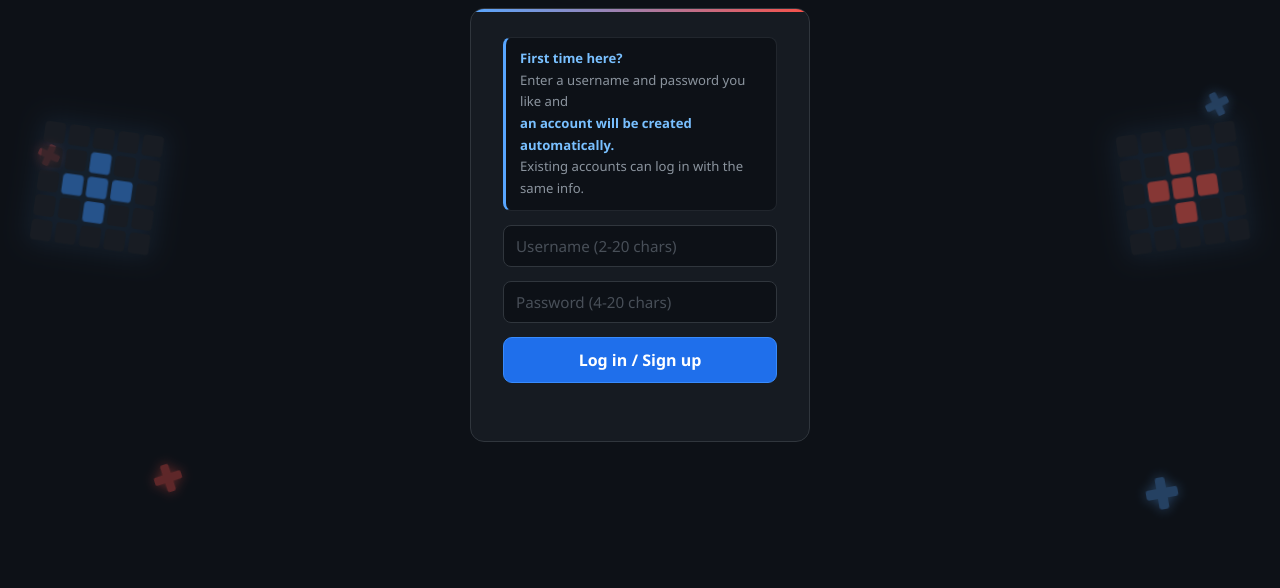
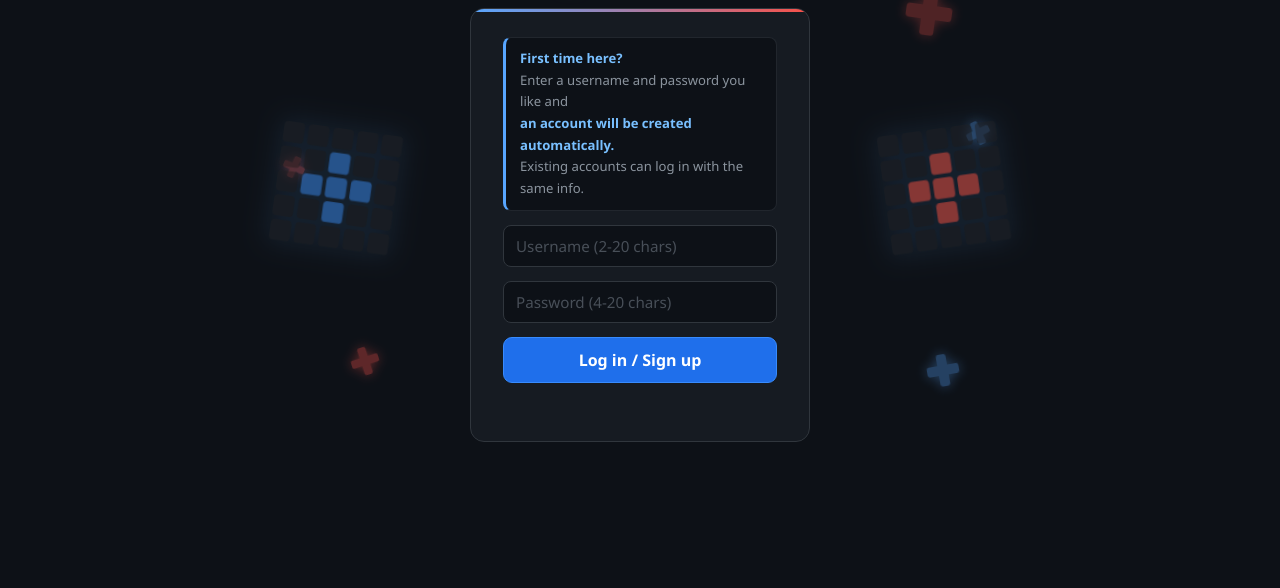
Before and after one commit to YeomBoSeong/GridCross, a website: page territory_game_online.html in a window 1280 px wide. Shown: the part 212-800 px from the top of the page. Drawn offline with Linux system fonts and the light colour scheme.

Commit message:
style: 로그인 장식을 카드 기준 고정폭 스테이지에 배치
장식·미니보드가 뷰포트 %기준으로 배치돼 초광폭 화면에서
카드와 너무 멀어지던 문제 수정. 760px 고정폭 스테이지로
감싸 화면 크기와 무관하게 카드 주변 적당한 거리 유지

```diff
--- a/territory_game_online.html
+++ b/territory_game_online.html
@@ -130,7 +130,9 @@ body{
 #login-err{font-size:.85rem;color:var(--red);text-align:center;min-height:1.2em;}
 
 /* login — cross-block decoration */
-.login-deco{position:absolute;inset:0;overflow:hidden;pointer-events:none;z-index:0;}
+.login-stage{position:relative;width:100%;max-width:760px;
+    display:flex;flex-direction:column;align-items:center;gap:20px;}
+.login-deco{position:absolute;inset:0;overflow:visible;pointer-events:none;z-index:0;}
 .login-deco .lcross{position:absolute;animation:loginFloat 8s ease-in-out infinite;
     animation-delay:var(--d,0s);opacity:var(--o,.22);filter:drop-shadow(0 0 6px var(--c,#58a6ff));}
 .login-deco .lcross rect{fill:var(--c,#58a6ff);}
@@ -547,6 +549,7 @@ body{
 
 <!-- ══════════ LOGIN ══════════ -->
 <div id="s-login" class="screen active">
+  <div class="login-stage">
     <div class="login-deco" aria-hidden="true">
         <svg class="lcross" style="top:6%;left:7%;width:36px;height:36px;--o:.32;--r:14deg;--c:#58a6ff;--d:0s" viewBox="0 0 26 26" xmlns="http://www.w3.org/2000/svg"><rect x="9" y="0" width="8" height="26" rx="2"/><rect x="0" y="9" width="26" height="8" rx="2"/></svg>
         <svg class="lcross" style="bottom:10%;left:12%;width:28px;height:28px;--o:.34;--r:-18deg;--c:#f85149;--d:1.2s" viewBox="0 0 26 26" xmlns="http://www.w3.org/2000/svg"><rect x="9" y="0" width="8" height="26" rx="2"/><rect x="0" y="9" width="26" height="8" rx="2"/></svg>
@@ -592,6 +595,7 @@ body{
                 onclick="doLogin()" data-i18n="login.submit">로그인 / 회원가입</button>
         <div id="login-err"></div>
     </div>
+  </div>
 </div>
 
 <!-- ══════════ MENU ══════════ -->
```
